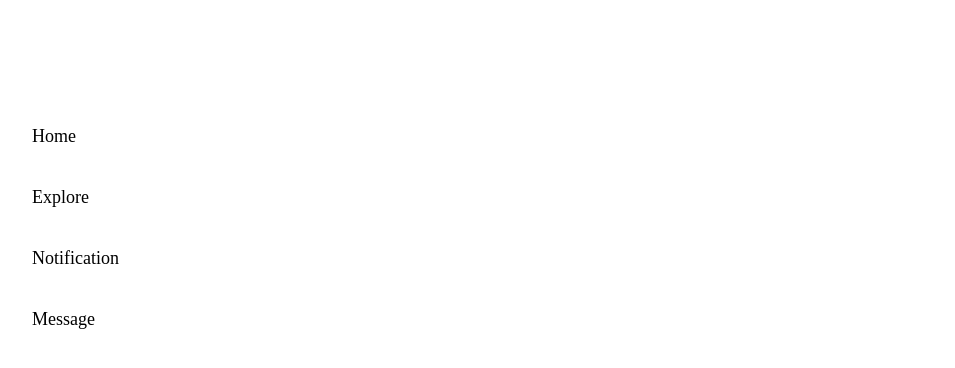
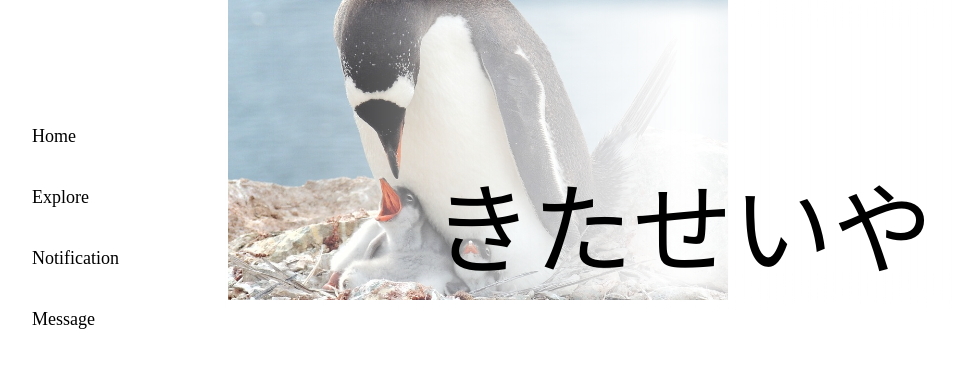
Before and after one commit to esuesu0903/Aji_challe, a plain HTML site: page user_index.html in a window 1280 px wide. Shown: the whole page, without its empty margins (28-983 px from the left). Drawn offline with Linux system fonts and the light colour scheme; a web font is replaced by a local one.

Commit message:
wowowowow

```diff
--- a/user_index.html
+++ b/user_index.html
@@ -1,11 +1,21 @@
 <!DOCTYPE html>
 <html lang="ja">
-  <head>
+ <head>
     <meta charset="UTF-8"/>
     <title>Shinde</title>
-    <meta description content="kali"/>
-    <meta keywords content="kali"/>
-    <style>
+    <meta name="description" content="kali"/>
+    <meta name="keywords" content="kali"/>
+  <style>
+  @font-face {
+    font-family: "SourceCodePro";
+    src: url(font/SourceCodePro.ttf);
+  }
+  html {
+    font-family: "SourceCodePro", serif;
+  }
+  body{
+    margin: 0;
+  }
   .header-left {
     position: fixed;
     top: 0;
@@ -38,8 +48,38 @@
     text-decoration: none;
     font-size: large;
   }
-    </style>
-  </head>
+  .main-img{
+    margin-left: 20%;
+    margin-top: 0;
+    position: relative;
+  }
+  .user-img{
+    height: 300px;
+    width: 500px;
+    object-fit: cover;
+    margin-top: 0;
+  }
+  .blurred{
+    position: absolute;
+    top: 0;
+    bottom: 0;
+    width:40%;
+    height: 300px;
+    padding-left: 500px;
+    background: linear-gradient(to right, transparent,rgba(255,255,255,1),rgba(255,255,255,0));
+    filter: blur(10px);
+    z-index: 0;
+  }
+  .user-name{
+    position: absolute;
+    top: 50px;
+    left: 20%;
+    font-size: 100px;
+    z-index: 1;
+  }
+  </style>
+</head>
+<body>
   <header class="header-left">
     <div class="side-menu-left">
         <div class="side-menu-wrapper-left">
@@ -52,4 +92,12 @@
         </div>
     </div>
   </header>
+  <main>
+    <div class="main-img">
+      <img src="img/sample1.jpg" class="user-img">
+      <div class="blurred"></div>
+      <p class="user-name">きたせいや</p>
+    </div>
+  </main>
+</body>
 </html>
```
Also changed, not shown: index.html (+13 -12 lines), img/Akiko.jpg (added), img/Mokichi.jpg (added).
